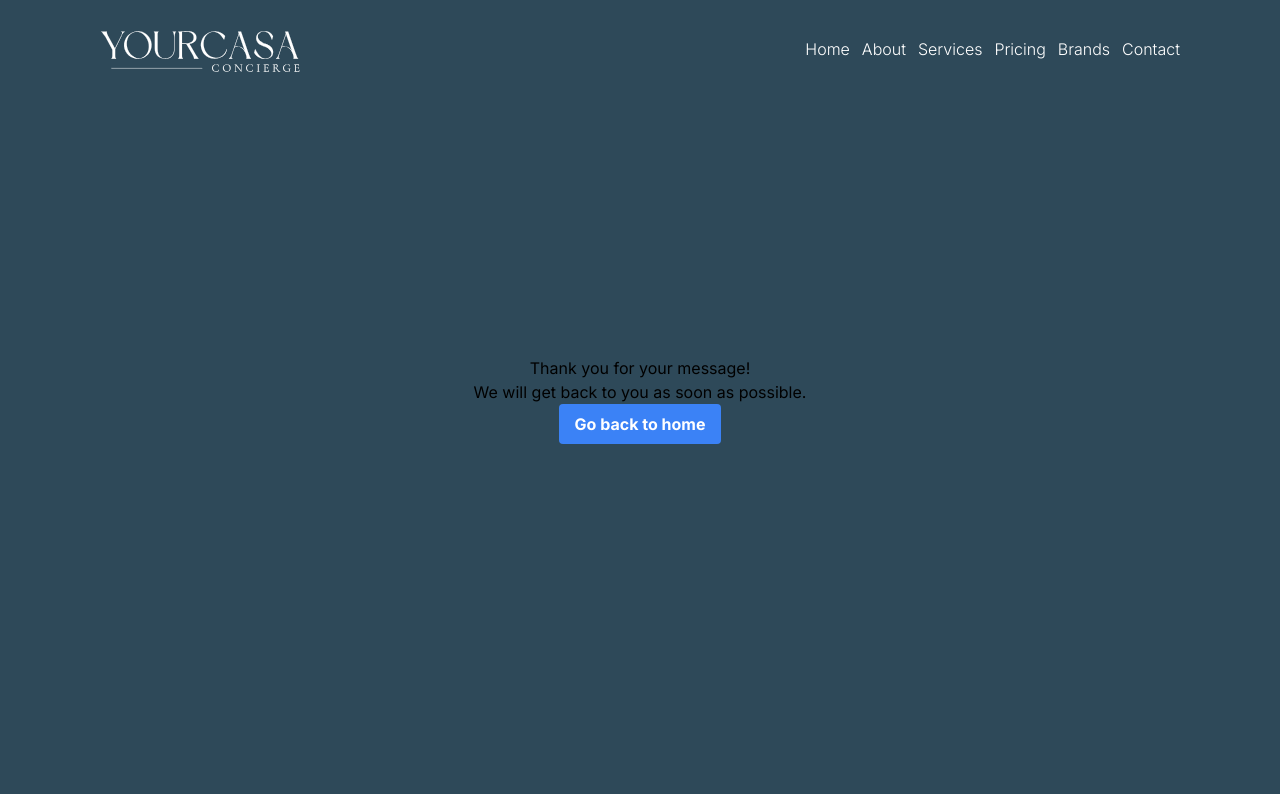
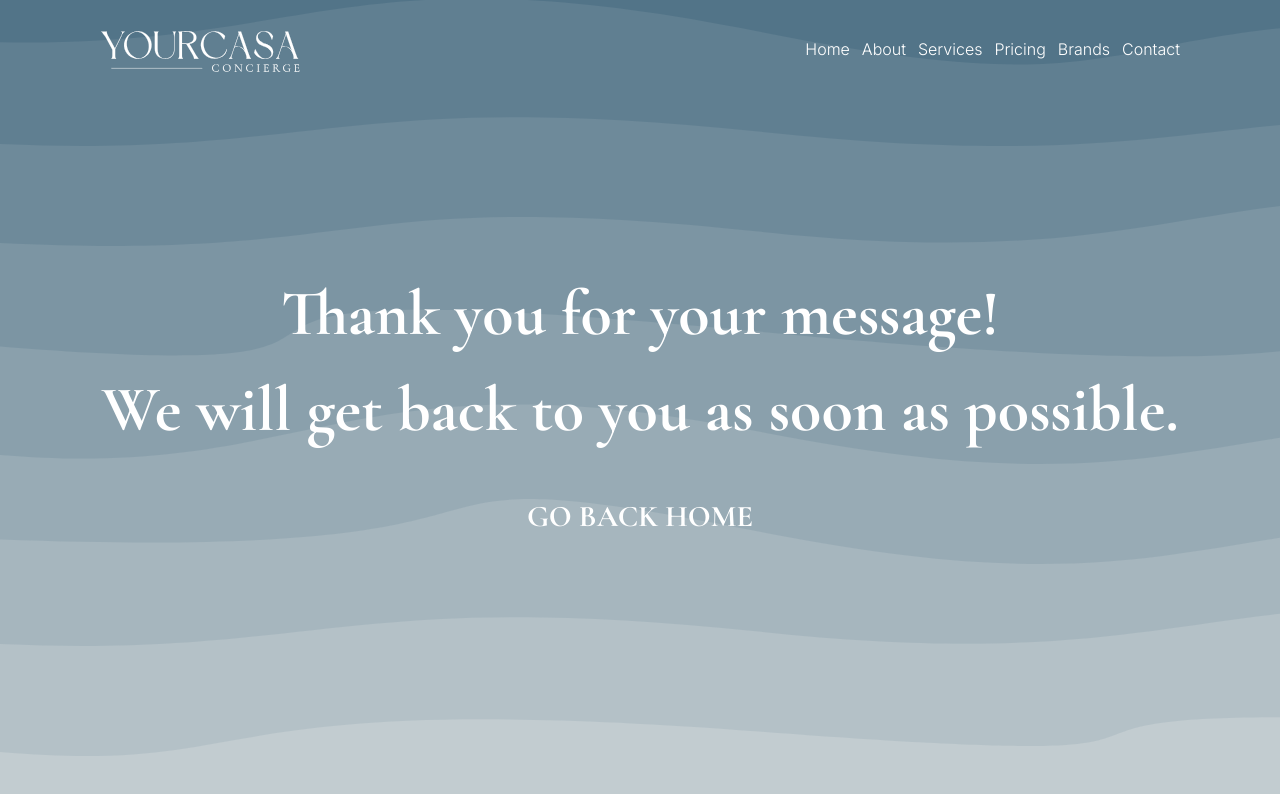
Before and after one commit to TrendiStack/yourcasaconcierge, a React (Vite) app: page /success in a window 1280 px wide. Shown: the top 794 px of the page. Built offline with nearby package versions, Linux system fonts and the light colour scheme.

Commit message:
-styled the success page

```diff
--- a/src/components/contact/FormSent.jsx
+++ b/src/components/contact/FormSent.jsx
@@ -1,22 +1,44 @@
 import { motion as m } from "framer-motion";
-import { Link } from "react-router-dom";
+import waves from "../../assets/backgrounds/wave_background.svg";
 
 const FormSent = () => {
   return (
-    <m.div
+    <div
       initial={{ opacity: 0 }}
       animate={{ opacity: 1 }}
       exit={{ opacity: 0 }}
       transition={{ duration: 0.5 }}
-      className="flex flex-col items-center justify-center w-full h-screen bg-varaint "
+      className="flex flex-col items-center justify-center w-full h-screen bg-varaint garamond  header-text-variant"
     >
-      <h1>Thank you for your message!</h1>
-      <p>We will get back to you as soon as possible.</p>
+      <img
+        src={waves}
+        alt="waves"
+        className="absolute top-0 left-0 w-full h-full object-cover z-[-1]"
+      />
+      <m.div
+        initial={{ opacity: 0, y: 20 }}
+        animate={{ opacity: 1, y: 0 }}
+        transition={{ duration: 0.5 }}
+        className="text-center text-white"
+      >
+        <h1>Thank you for your message!</h1>
+        <p>We will get back to you as soon as possible.</p>
+      </m.div>
 
-      <button className="bg-blue-500 hover:bg-blue-700 text-white font-bold py-2 px-4 rounded">
-        <Link to="/">Go back to home</Link>
-      </button>
-    </m.div>
+      <m.button
+        initial={{ opacity: 0, y: 20 }}
+        animate={{ opacity: 1, y: 0 }}
+        transition={{ duration: 0.5, delay: 0.5 }}
+        className=""
+      >
+        <a
+          href="/"
+          className="text-xl xl:text-3xl text-white xl:hover:bg-black transition-all duration-300 ease-in-out xl:hover:p-3"
+        >
+          GO BACK HOME
+        </a>
+      </m.button>
+    </div>
   );
 };
 
```
